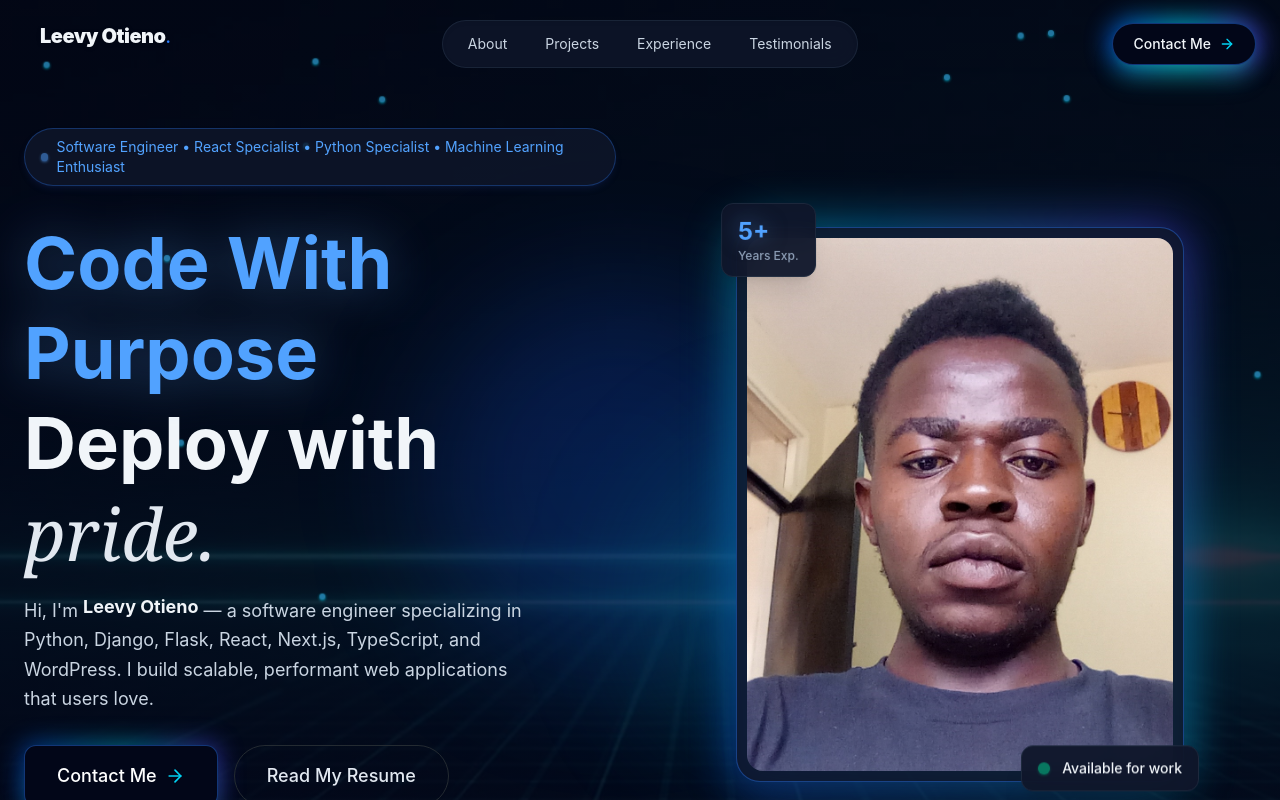
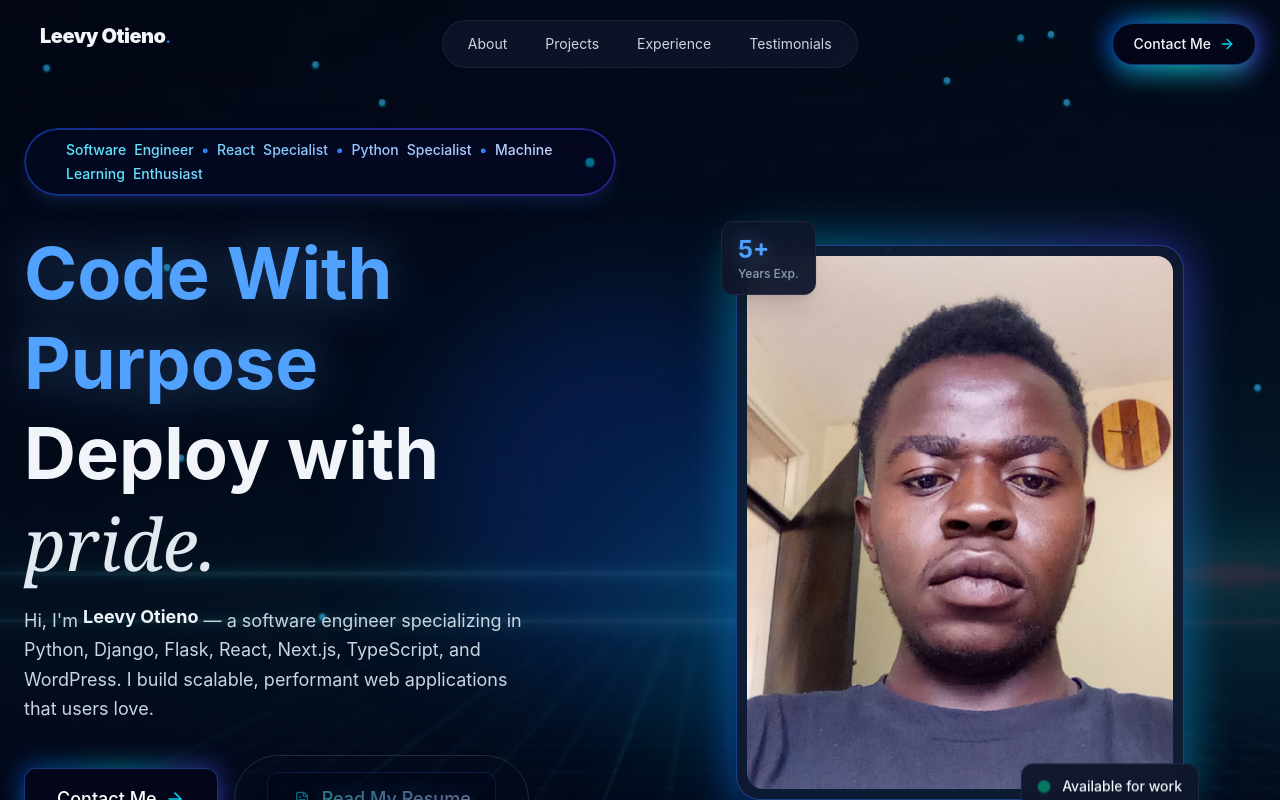
Before and after one commit to Leevy-Otieno/personal_portfolio, a React (Vite) app: page / in a window 1280 px wide. Shown: the top 800 px of the page. Built offline with nearby package versions, Linux system fonts and the light colour scheme.

Commit message:
final theme coommit

```diff
--- a/src/sections/Hero.jsx
+++ b/src/sections/Hero.jsx
@@ -6,6 +6,8 @@ import {
   Linkedin,
   Twitter,
   Instagram,
+  FileText,
+  Download,
 } from "lucide-react";
 import { AnimatedBorderButton } from "../components/AnimatedBorderButton";
 
@@ -73,12 +75,51 @@ export const Hero = () => {
         <div className="grid lg:grid-cols-2 gap-12 items-center">
           {/* Left Column - Text Content */}
           <div className="space-y-8">
-            <div className="animate-fade-in">
-              <span className="inline-flex items-center gap-2 px-4 py-2 rounded-full bg-slate-900/80 border border-blue-500/30 text-sm text-blue-400 backdrop-blur-md shadow-md shadow-blue-950/30">
-                <span className="w-2 h-2 bg-blue-400 rounded-full animate-pulse shadow-sm shadow-blue-400" />
-                Software Engineer • React Specialist • Python Specialist •
-                Machine Learning Enthusiast
-              </span>
+            {/* Role Badge with Idle Animated Border Background & Enhanced Hover State */}
+            <div className="animate-fade-in inline-block">
+              <div className="relative group/badge p-[2px] rounded-full overflow-hidden transition-all duration-500 hover:-translate-y-1 hover:scale-[1.02] shadow-lg shadow-blue-950/50">
+                {/* Continuous Animated Rotating Border Gradient (Idle & Hover) */}
+                <div className="absolute inset-0 bg-gradient-to-r from-blue-600 via-cyan-400 via-indigo-600 to-blue-600 bg-[length:200%_auto] rounded-full opacity-80 group-hover/badge:opacity-100 group-hover/badge:animate-marquee transition-all duration-500 animate-pulse" />
+
+                {/* Inner Badge Content */}
+                <div className="relative px-5 py-2.5 rounded-full bg-slate-950/95 backdrop-blur-md flex items-center gap-3">
+                  {/* Left Glowing Dot */}
+                  <span className="w-2 h-2 bg-cyan-400 rounded-full animate-ping shrink-0" />
+
+                  <div className="flex flex-wrap items-center gap-x-2 gap-y-1 text-sm font-medium text-transparent bg-clip-text bg-gradient-to-r from-cyan-300 via-blue-300 to-indigo-200">
+                    {[
+                      "Software",
+                      "Engineer",
+                      "•",
+                      "React",
+                      "Specialist",
+                      "•",
+                      "Python",
+                      "Specialist",
+                      "•",
+                      "Machine",
+                      "Learning",
+                      "Enthusiast",
+                    ].map((word, idx) =>
+                      word === "•" ? (
+                        <span key={idx} className="text-blue-500 select-none">
+                          •
+                        </span>
+                      ) : (
+                        <span
+                          key={idx}
+                          className="inline-block cursor-pointer transition-transform duration-300 ease-[cubic-bezier(0.34,1.56,0.64,1)] hover:scale-125 hover:-translate-y-1 hover:animate-bounce hover:text-cyan-300 hover:drop-shadow-[0_0_12px_rgba(56,189,248,0.9)]"
+                        >
+                          {word}
+                        </span>
+                      )
+                    )}
+                  </div>
+
+                  {/* Right Glowing Dot */}
+                  <span className="w-2 h-2 bg-cyan-400 rounded-full animate-pulse shadow-sm shadow-cyan-400 shrink-0" />
+                </div>
+              </div>
             </div>
 
             {/* Headline */}
@@ -96,7 +137,7 @@ export const Hero = () => {
                 </span>
               </h1>
 
-              {/* Bio Paragraph: "Leevy Otieno" with Offset Bounce Cadence & Hover Glow */}
+              {/* Bio Paragraph: "Leevy Otieno" with Offset Bounce Cadence */}
               <p className="text-lg text-slate-300 max-w-lg animate-fade-in animation-delay-200 leading-relaxed">
                 Hi, I'm{" "}
                 <span className="inline-block cursor-pointer font-bold text-slate-100 animate-bounce [animation-duration:1.8s] [animation-delay:400ms] hover:animate-none transition-all duration-500 ease-[cubic-bezier(0.34,1.56,0.64,1)] hover:-translate-y-2 hover:scale-105 hover:text-transparent hover:bg-clip-text hover:bg-gradient-to-r hover:from-blue-400 hover:via-cyan-300 hover:to-indigo-400 hover:drop-shadow-[0_0_25px_rgba(56,189,248,0.85)]">
@@ -125,14 +166,26 @@ export const Hero = () => {
                 </a>
               </div>
 
-              {/* Animated Border Button for Resume */}
+              {/* Animated Border Button for Resume with Idle Zoom & Icon Swap on Hover */}
               <AnimatedBorderButton>
                 <a
                   href="/mycv.docx"
-                  download
-                  className="inline-flex items-center gap-2 text-slate-200 hover:text-blue-300 transition-colors"
+                  download="Leevy_Otieno_Resume_ReadOnly.docx"
+                  className="relative group/resume inline-flex items-center gap-2.5 px-6 py-3 rounded-xl bg-slate-950/90 border border-blue-500/30 text-cyan-300 font-medium transition-all duration-500 animate-pulse hover:animate-none hover:scale-105 hover:border-cyan-400/80 hover:text-white shadow-lg shadow-blue-950/40 hover:shadow-cyan-500/30 active:scale-95 overflow-hidden"
                 >
-                  <span>Read My Resume</span>
+                  {/* Outer Glowing Blue Aura on Hover */}
+                  <span className="absolute -inset-1 rounded-xl bg-gradient-to-r from-blue-600 via-cyan-400 to-indigo-600 opacity-0 group-hover/resume:opacity-100 group-hover/resume:blur-md transition-all duration-500 pointer-events-none" />
+
+                  {/* Icon Container: FileText on idle, swaps to Download on hover */}
+                  <div className="relative z-10 flex items-center justify-center w-5 h-5">
+                    <FileText className="absolute w-4 h-4 text-cyan-400 transition-all duration-300 group-hover/resume:opacity-0 group-hover/resume:scale-75 group-hover/resume:-translate-y-2" />
+                    <Download className="absolute w-4 h-4 text-white opacity-0 transition-all duration-300 group-hover/resume:opacity-100 group-hover/resume:scale-110 group-hover/resume:translate-y-0" />
+                  </div>
+
+                  {/* Button Text with Glowing Gradient */}
+                  <span className="relative z-10 font-medium text-transparent bg-clip-text bg-gradient-to-r from-cyan-300 via-blue-300 to-indigo-200 group-hover/resume:from-white group-hover/resume:via-cyan-200 group-hover/resume:to-blue-300 drop-shadow-[0_0_10px_rgba(56,189,248,0.5)] group-hover/resume:drop-shadow-[0_0_20px_rgba(56,189,248,0.9)] transition-all duration-300">
+                    Read My Resume
+                  </span>
                 </a>
               </AnimatedBorderButton>
             </div>
```
